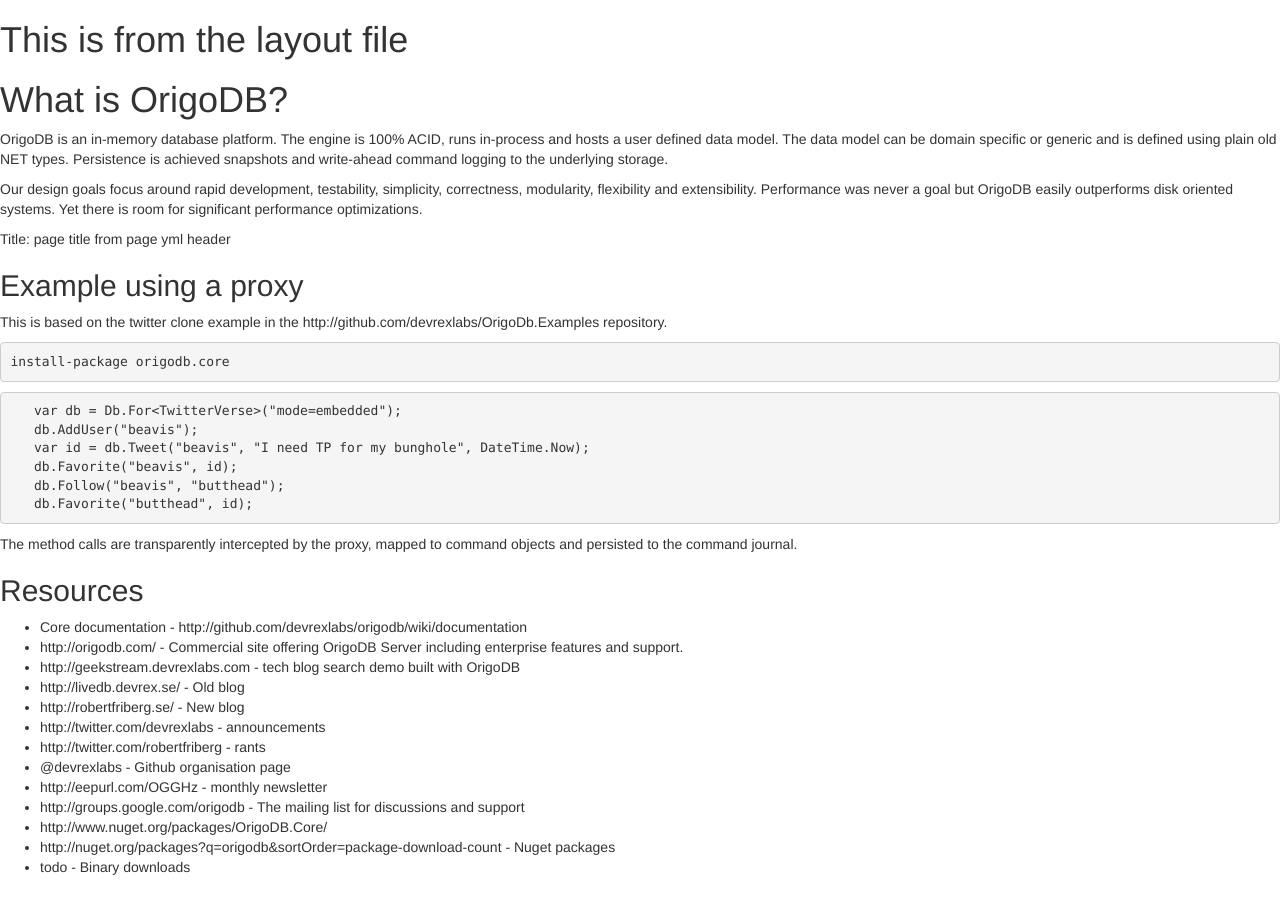
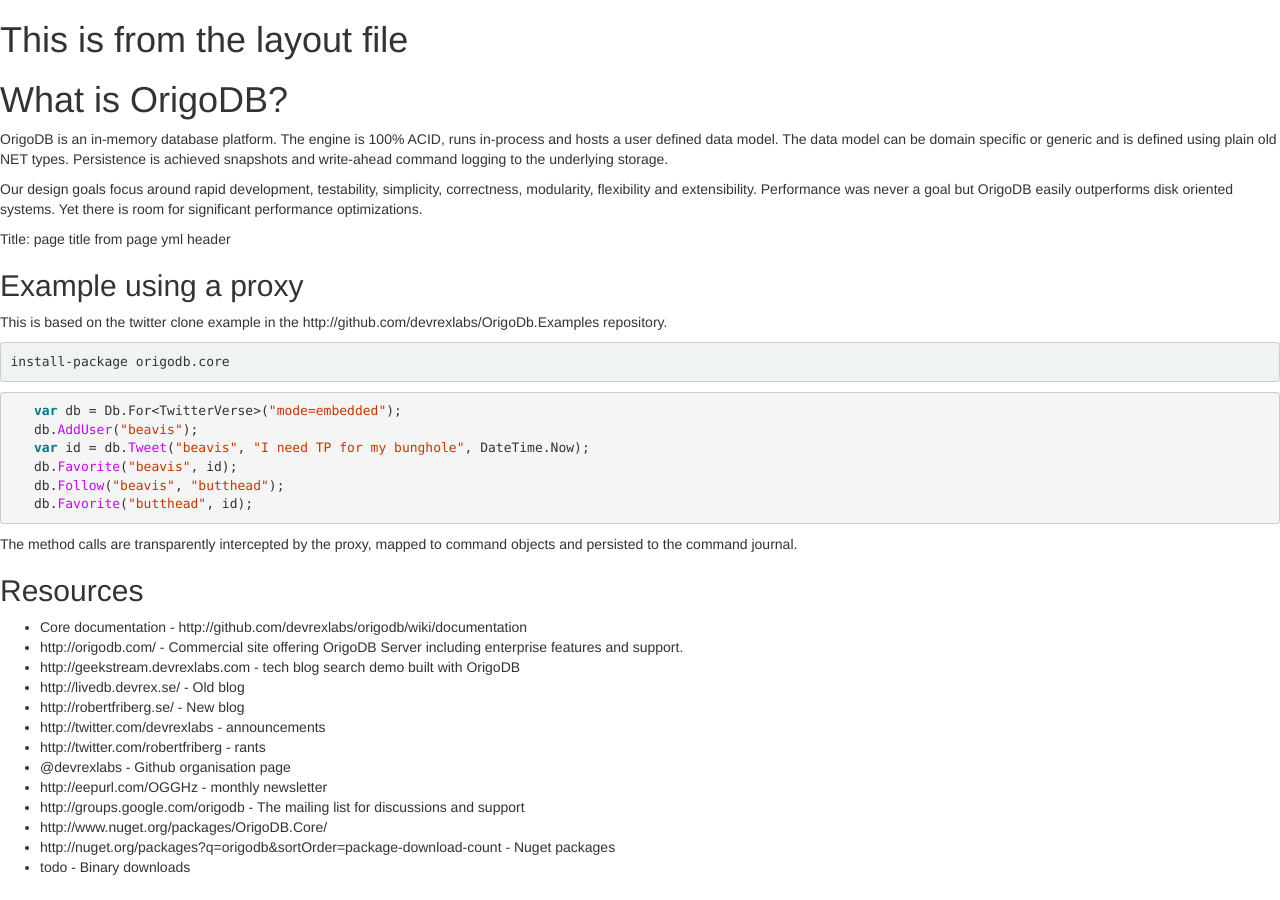
Before and after one commit to DevrexLabs/devrexlabs.github.io, a Jekyll site: the page built from index.md, in a window 1280 px wide. Built offline with Jekyll 4.4.1, drawn with Linux system fonts in a browser that asks for light colours.

Commit message:
added code coloring css

```diff
--- a/_layouts/layout.html
+++ b/_layouts/layout.html
@@ -1,6 +1,7 @@
 <html>
 <head>
 	<link rel="stylesheet" href="/css/bootstrap.min.css">
+	<link rel="stylesheet" href="/stylesheets/pygment_trac.css">
 
 	<!-- Latest compiled and minified JavaScript -->
 	<script src="/js/bootstrap.min.js"></script>
```
